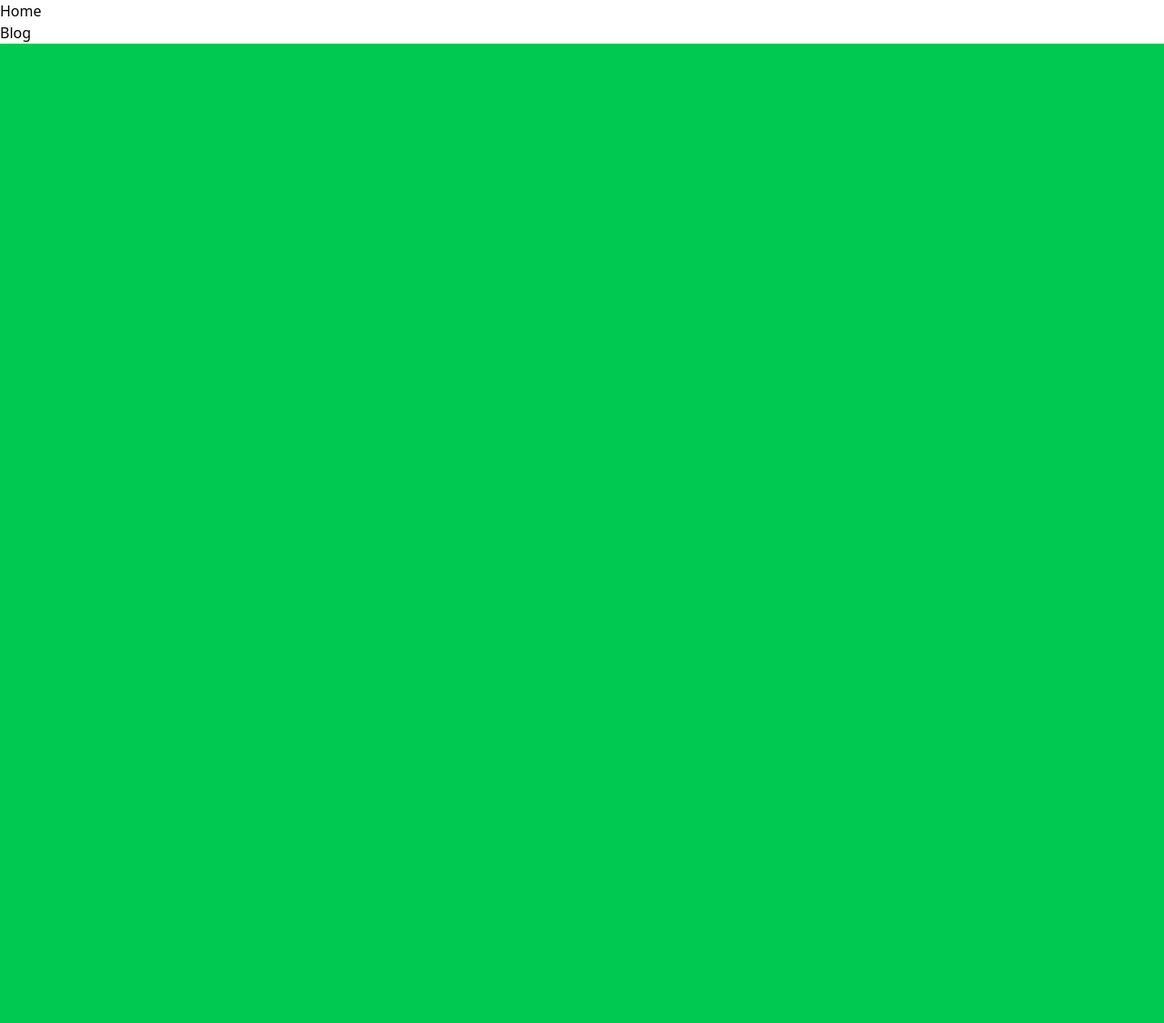
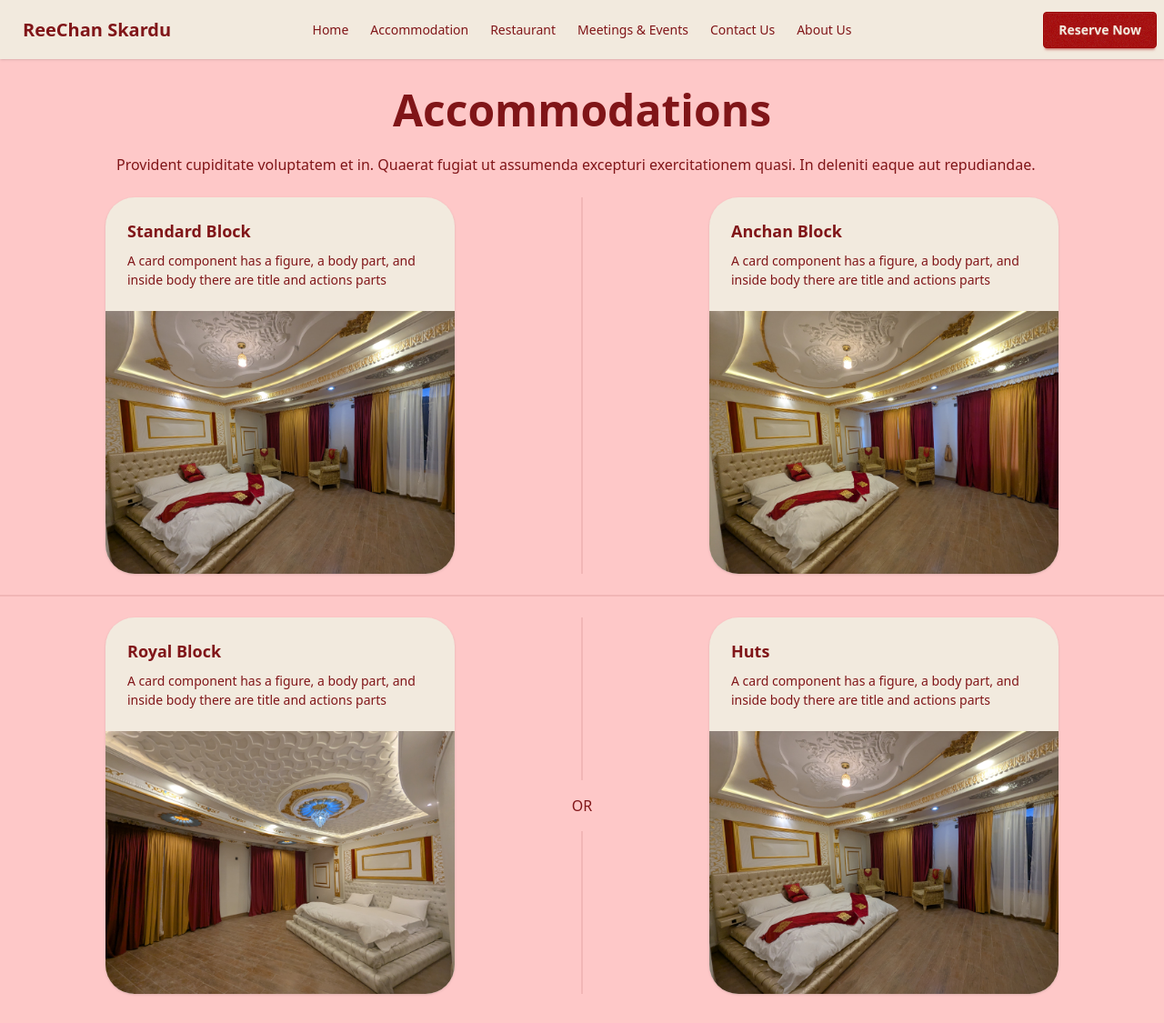
Before and after one commit to shahzaibaly1938/ReeChanHotelSkardu, a Django app: page /accomodation/ in a window 1280 px wide. Shown: the whole page at 91% size. Before the commit the page ends 48 px from the top, so only its background shows below. Run offline with Django 5.2, Linux system fonts and the light colour scheme; style sheets or scripts are compiled from the project's sources.

Commit message:
Customized theme and created accommodation page, navbar.

```diff
--- a/Accommodation/templates/accomodation/accomodation.html
+++ b/Accommodation/templates/accomodation/accomodation.html
@@ -1,6 +1,75 @@
 {% extends "base.html" %}
-
+{% load static %}
 
 {% block content %}
+<div class="flex bg-base-300 pt-2 md:pt-8 pb-2 md:pb-8 w-full h-full flex-col">
 
+    <div class="w-full h-10vh md:h-20vh flex flex-col items-center justify-around">
+        <h1 class="text-5xl font-bold">Accommodations</h1>
+      <p class="py-6 w-[80%]">
+        Provident cupiditate voluptatem et in. Quaerat fugiat ut assumenda excepturi exercitationem
+        quasi. In deleniti eaque aut repudiandae.
+      </p>
+    </div>
+
+    <div class="card  rounded-box grid h-fit place-items-center">
+
+        <div class="flex w-full flex-col lg:flex-row">
+            <div class="card  rounded-box grid h-fit grow place-items-center"><div class="card bg-base-100 w-96 shadow-sm">
+                <div class="card-body">
+                  <h2 class="card-title">Standard Block</h2>
+                  <p>A card component has a figure, a body part, and inside body there are title and actions parts</p>
+                </div>
+                <figure>
+                  <img
+                    src="{% static 'pictures/rooms/standard_cover.jpeg' %}"
+                    alt="Shoes" />
+                </figure>
+              </div></div>
+            <div class="divider lg:divider-horizontal"></div>
+            <div class="card rounded-box grid h-fit grow place-items-center"><div class="card bg-base-100 w-96 shadow-sm">
+                <div class="card-body">
+                  <h2 class="card-title">Anchan Block</h2>
+                  <p>A card component has a figure, a body part, and inside body there are title and actions parts</p>
+                </div>
+                <figure>
+                  <img
+                    src="{% static 'pictures/rooms/anchan_cover.jpeg' %}"
+                    alt="Shoes" />
+                </figure>
+              </div></div>
+          </div>
+
+    </div>
+    <div class="divider"></div>
+    <div class="card  rounded-box grid h-fit place-items-center">
+
+        <div class="flex w-full flex-col lg:flex-row">
+            <div class="card  rounded-box grid h-fit grow place-items-center"><div class="card bg-base-100 w-96 shadow-sm">
+                <div class="card-body">
+                  <h2 class="card-title">Royal Block</h2>
+                  <p>A card component has a figure, a body part, and inside body there are title and actions parts</p>
+                </div>
+                <figure>
+                  <img
+                    src="{% static 'pictures/rooms/royal_cover.jpeg' %}"
+                    alt="Shoes" />
+                </figure>
+              </div></div>
+            <div class="divider lg:divider-horizontal">OR</div>
+            <div class="card  rounded-box grid h-fit grow place-items-center"><div class="card bg-base-100 w-96 shadow-sm">
+                <div class="card-body">
+                  <h2 class="card-title">Huts</h2>
+                  <p>A card component has a figure, a body part, and inside body there are title and actions parts</p>
+                </div>
+                <figure>
+                  <img
+                    src="{% static 'pictures/rooms/standard_cover.jpeg' %}"
+                    alt="Shoes" />
+                </figure>
+              </div></div>
+          </div>
+
+    </div>
+  </div>
 {% endblock %}
--- a/static/src/styles.css
+++ b/static/src/styles.css
@@ -1 +1,38 @@
 @import "tailwindcss";
+@plugin "daisyui";
+
+
+@plugin "daisyui/theme" {
+  name: "luxury";
+  default: false;
+  prefersdark: false;
+  color-scheme: "light";
+  --color-base-100: oklch(0.94 0.0182 78.24);
+  --color-base-200: oklch(93% 0.032 17.717);
+  --color-base-300: oklch(88% 0.062 18.334);
+  --color-base-content: oklch(39% 0.141 25.723);
+  --color-primary: oklch(0.45 0.1852 29.23);
+  --color-primary-content: oklch(14% 0.005 285.823);
+  --color-secondary: oklch(0.45 0.1852 29.23);
+  --color-secondary-content: oklch(27% 0.046 192.524);
+  --color-accent: oklch(0.67 0.1111 29.35);
+  --color-accent-content: oklch(14% 0.004 49.25);
+  --color-neutral: oklch(0.73 0.0921 28.79);
+  --color-neutral-content: oklch(97% 0.013 17.38);
+  --color-info: oklch(68% 0.169 237.323);
+  --color-info-content: oklch(97% 0.013 236.62);
+  --color-success: oklch(72% 0.219 149.579);
+  --color-success-content: oklch(98% 0.018 155.826);
+  --color-warning: oklch(70% 0.213 47.604);
+  --color-warning-content: oklch(98% 0.016 73.684);
+  --color-error: oklch(63% 0.237 25.331);
+  --color-error-content: oklch(97% 0.013 17.38);
+  --radius-selector: 2rem;
+  --radius-field: 0.25rem;
+  --radius-box: 2rem;
+  --size-selector: 0.25rem;
+  --size-field: 0.25rem;
+  --border: 1px;
+  --depth: 1;
+  --noise: 1;
+}
--- a/templates/base.html
+++ b/templates/base.html
@@ -1,22 +1,47 @@
 {% load static %}
 <!DOCTYPE html>
-<html lang="en">
+<html lang="en" data-theme="luxury">
 <head>
     <link rel="stylesheet" href="{% static 'css/styles.css' %}">
     <title>{% block title %}Ree Chan Skardu{% endblock %}</title>
 </head>
 
 <body>
-    <div id="sidebar">
-        {% block sidebar %}
-        <ul>
-            <li><a href="/">Home</a></li>
-            <li><a href="/blog/">Blog</a></li>
-        </ul>
-        {% endblock %}
-    </div>
+    <div class="navbar bg-base-100 shadow-sm">
+        <div class="navbar-start">
+          <div class="dropdown">
+            <div tabindex="0" role="button" class="btn btn-ghost lg:hidden">
+              <svg xmlns="http://www.w3.org/2000/svg" class="h-5 w-5" fill="none" viewBox="0 0 24 24" stroke="currentColor"> <path stroke-linecap="round" stroke-linejoin="round" stroke-width="2" d="M4 6h16M4 12h8m-8 6h16" /> </svg>
+            </div>
+            <ul
+              tabindex="0"
+              class="menu menu-sm dropdown-content bg-base-100 rounded-box z-1 mt-3 w-52 p-2 shadow">
+              <li><a>Home</a></li>
+              <li><a>Accommodation</a></li>
+              <li><a>Restaurant</a></li>
+              <li><a>Meetings & Events</a></li>
+              <li><a>Contact Us</a></li>
+              <li><a>About Us</a></li>
+            </ul>
+          </div>
+          <a class="btn btn-ghost text-xl">ReeChan Skardu</a>
+        </div>
+        <div class="navbar-center hidden lg:flex">
+          <ul class="menu menu-horizontal px-1">
+            <li><a>Home</a></li>
+            <li><a>Accommodation</a></li>
+            <li><a>Restaurant</a></li>
+            <li><a>Meetings & Events</a></li>
+            <li><a>Contact Us</a></li>
+            <li><a>About Us</a></li>
 
-    <div class="w-full h-screen bg-green-500" id="content">
+          </ul>
+        </div>
+        <div class="navbar-end">
+          <a class="btn btn-primary text-base-100">Reserve Now</a>
+        </div>
+      </div>
+    <div class="w-full h-fit" id="content">
         {% block content %}{% endblock %}
     </div>
 </body>
```
Also changed, not shown: package.json (+6 -3 lines), package-lock.json, static/pictures/covers/front_cover.jpeg (added), static/pictures/rooms/anchan_cover.jpeg (added), static/pictures/rooms/royal_cover.jpeg (added), static/pictures/rooms/standard_cover.jpeg (added).
